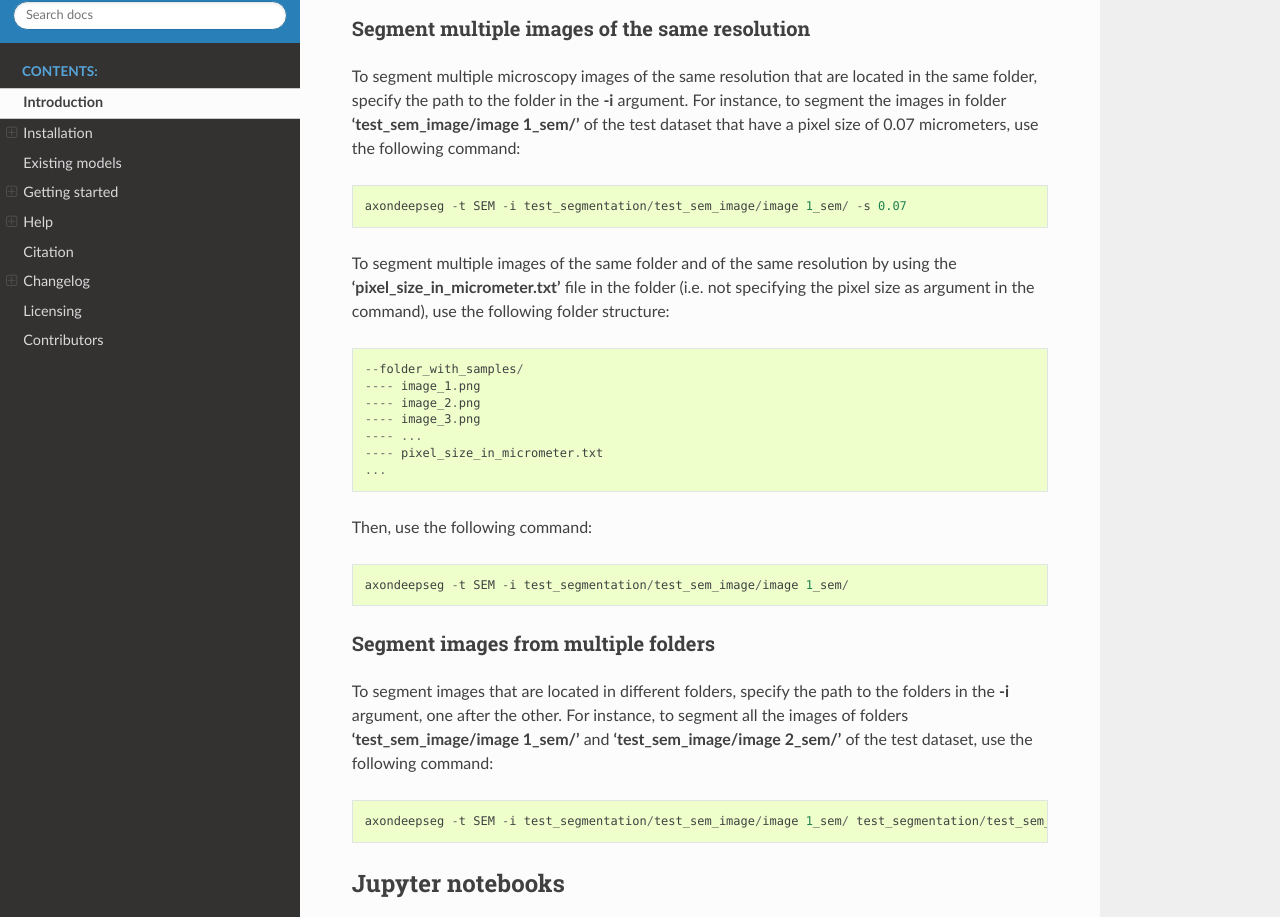
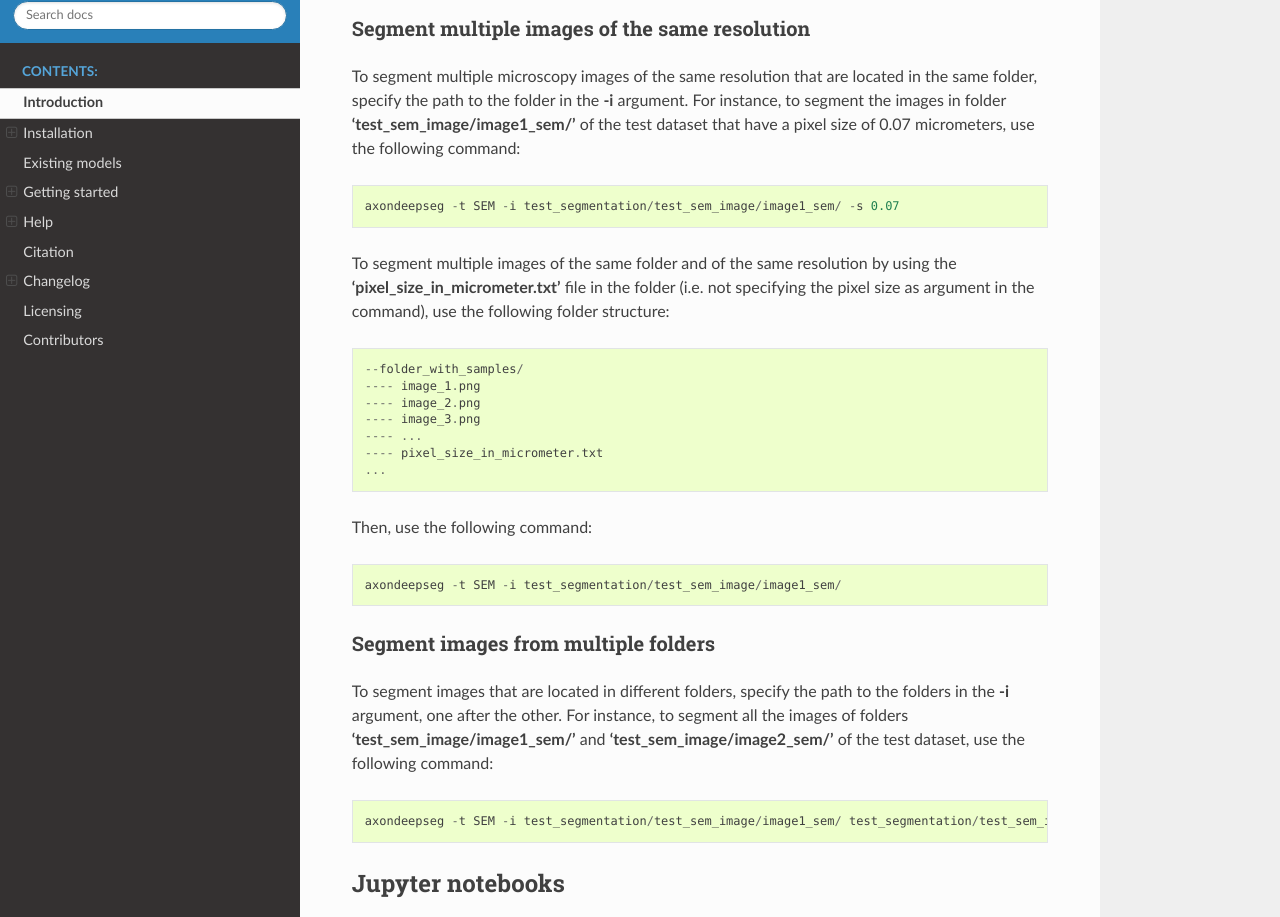
Before and after one commit to axondeepseg/axondeepseg, a Sphinx documentation site: the page built from docs/source/documentation.rst, in a window 1280 px wide and 1400 px high, scrolled down 9464 px. Shown: the part 143-1060 px from the top of the window. Built offline with Sphinx 7.4.7 and the Read the Docs theme 2.0.0, drawn with Linux system fonts in a browser that asks for light colours.

Commit message:
Remove spaces from command paths in documentation

```diff
--- a/docs/source/documentation.rst
+++ b/docs/source/documentation.rst
@@ -324,9 +324,9 @@ To segment the same image by using the **'pixel_size_in_micrometer.txt'** file i
 Segment multiple images of the same resolution
 ~~~~~~~~~~~~~~~~~~~~~~~~~~~~~~~~~~~~~~~~~~~~~~~~~~~~~~~~~~~~~~~~~~~~~~~~~~~~~~~
 
-To segment multiple microscopy images of the same resolution that are located in the same folder, specify the path to the folder in the **-i** argument. For instance, to segment the images in folder **'test_sem_image/image 1_sem/'** of the test dataset that have a pixel size of 0.07 micrometers, use the following command::
+To segment multiple microscopy images of the same resolution that are located in the same folder, specify the path to the folder in the **-i** argument. For instance, to segment the images in folder **'test_sem_image/image1_sem/'** of the test dataset that have a pixel size of 0.07 micrometers, use the following command::
 
-    axondeepseg -t SEM -i test_segmentation/test_sem_image/image 1_sem/ -s 0.07
+    axondeepseg -t SEM -i test_segmentation/test_sem_image/image1_sem/ -s 0.07
 
 To segment multiple images of the same folder and of the same resolution by using the **'pixel_size_in_micrometer.txt'** file in the folder (i.e. not specifying the pixel size as argument in the command), use the following folder structure::
 
@@ -340,14 +340,14 @@ To segment multiple images of the same folder and of the same resolution by usin
 
 Then, use the following command::
 
-    axondeepseg -t SEM -i test_segmentation/test_sem_image/image 1_sem/
+    axondeepseg -t SEM -i test_segmentation/test_sem_image/image1_sem/
 
 Segment images from multiple folders
 ~~~~~~~~~~~~~~~~~~~~~~~~~~~~~~~~~~~~~~~~~~~~~~~~~~~~~~~~~~~~~~~~~~~~~~~~~~~~~~~
 
-To segment images that are located in different folders, specify the path to the folders in the **-i** argument, one after the other. For instance, to segment all the images of folders **'test_sem_image/image 1_sem/'** and **'test_sem_image/image 2_sem/'** of the test dataset, use the following command::
+To segment images that are located in different folders, specify the path to the folders in the **-i** argument, one after the other. For instance, to segment all the images of folders **'test_sem_image/image1_sem/'** and **'test_sem_image/image2_sem/'** of the test dataset, use the following command::
 
-    axondeepseg -t SEM -i test_segmentation/test_sem_image/image 1_sem/ test_segmentation/test_sem_image/image 2_sem/
+    axondeepseg -t SEM -i test_segmentation/test_sem_image/image1_sem/ test_segmentation/test_sem_image/image2_sem/
 
 Jupyter notebooks
 -------------------------------------------------------------------------------
```
